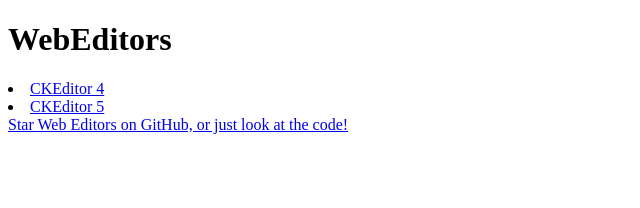
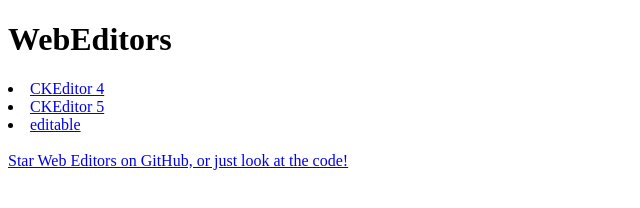
Before and after one commit to MrHallway0/WebEditors, a plain HTML site: page index.html in a window 1280 px wide. Shown: the whole page, without its empty margins (0-640 px from the left). Drawn offline with Linux system fonts and the light colour scheme.

Commit message:
Update index.html

```diff
--- a/index.html
+++ b/index.html
@@ -8,7 +8,9 @@
     <h1>WebEditors</h1>
     <li><a href=https://mrhallway0.github.io/WebEditors/CKEditor/>CKEditor 4</a></li>
     <li><a href=https://mrhallway0.github.io/WebEditors/CKEditor5/>CKEditor 5</a></li>
+		<li><a href=https://mrhallway0.github.io/WebEditors/editable/>editable</a></li>
 
+    <br>
     <a href=https://github.com/MrHallway0/WebEditors>Star Web Editors on GitHub, or just look at the code!</a>
   </body>
 </html>
```
